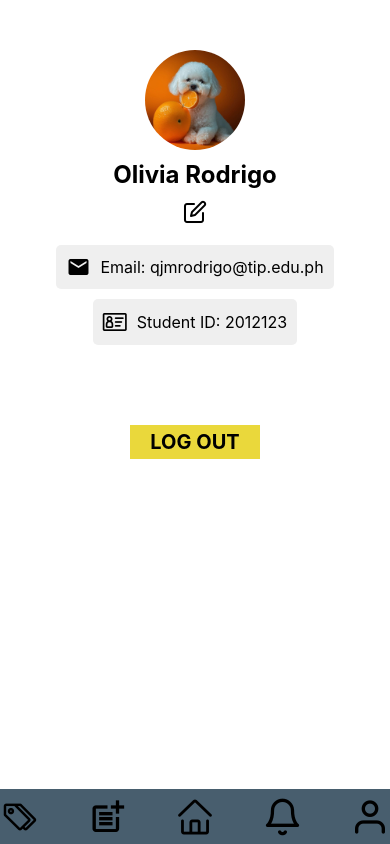
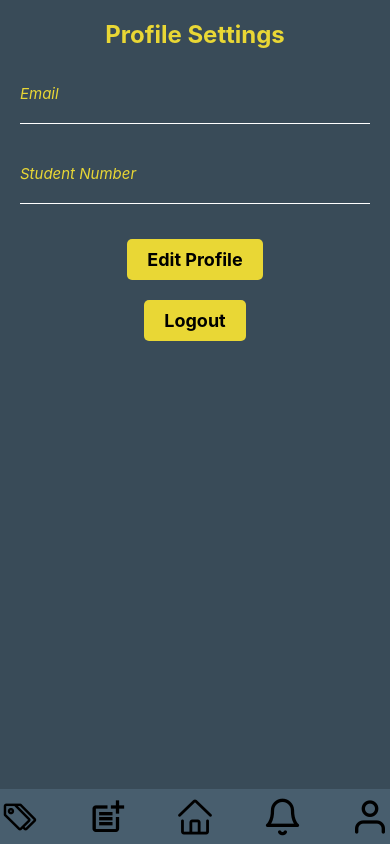
Before and after one commit to mfetalino-tip/updatedemtech, a React Native app in the folder project_eme/: screen /Tab5 in a window 390 px wide. Built offline with nearby package versions, Linux system fonts and the light colour scheme.

Commit message:
updated files

```diff
--- a/project_eme/App.js
+++ b/project_eme/App.js
@@ -18,7 +18,7 @@ export default function App() {
   return (
     <NavigationContainer>
       <Stack.Navigator screenOptions={{ headerShown: false }}>
-        <Stack.Screen name="Login" component={Tab2} />
+        <Stack.Screen name="Login" component={Login} />
         <Stack.Screen name="Signup" component={Signup} />
         <Stack.Screen name="NewAccount" component={NewAccount} />
         <Stack.Screen name="MainTab" component={MainTab} />
--- a/project_eme/components/Tab5.js
+++ b/project_eme/components/Tab5.js
@@ -1,96 +1,142 @@
-import React, { useState } from 'react';
-import { StyleSheet, View, Text, TouchableOpacity, Image, TextInput } from 'react-native';
-import { AntDesign } from '@expo/vector-icons';
-import { MaterialIcons } from '@expo/vector-icons';
-import { Feather } from '@expo/vector-icons';
+import React, { useState, useEffect } from 'react';
+import { View, Text, TextInput, TouchableOpacity, StyleSheet } from 'react-native';
+import { auth, userSignOut, updateUserProfile } from '../src/firebase';
+import { getDatabase, ref, get, set } from 'firebase/database';
+import { updateEmail, reauthenticateWithCredential, EmailAuthProvider } from 'firebase/auth';
+import { AntDesign, MaterialIcons, Feather } from '@expo/vector-icons';
 
-// Import the user picture
-import OliviaPicture from '../components/pictures/olivia.png';
+export default function ProfileSetting({ navigation }) {
+  const [email, setEmail] = useState('');
+  const [newEmail, setNewEmail] = useState('');
+  const [studentNumber, setStudentNumber] = useState('');
+  const [isEditing, setIsEditing] = useState(false);
+  const [currentPassword, setCurrentPassword] = useState('');
 
-export default function Tab5({ navigation }) {
-  const [isEditing, setIsEditing] = useState(false);
-  const [editedEmail, setEditedEmail] = useState('qjmrodrigo@tip.edu.ph');
-  const [editedStudentID, setEditedStudentID] = useState('2012123');
+  const db = getDatabase();
 
-  const handleEditProfile = () => {
-    setIsEditing(!isEditing);
+  useEffect(() => {
+    const fetchUserData = async () => {
+      try {
+        const user = auth.currentUser;
+
+        if (user) {
+          const userId = user.uid;
+          const userRef = ref(db, `users/${userId}`);
+          const snapshot = await get(userRef);
+
+          if (snapshot.exists()) {
+            const userData = snapshot.val();
+            setEmail(userData.email || '');
+            setStudentNumber(userData.studentNumber || '');
+          }
+        }
+      } catch (error) {
+        console.error('Error fetching user data:', error.message);
+      }
     };
 
-  const handleEnter = () => {
-    // Save the edited values here, and exit edit mode
+    fetchUserData();
+  }, []);
+
+  const handleEdit = () => {
+    setIsEditing(true);
+  };
+
+  const handleSave = async () => {
+    try {
+      const user = auth.currentUser;
+
+      // Prompt user to re-enter their password for reauthentication
+      const currentPassword = prompt('Please enter your password for verification:');
+
+      // Re-authenticate the user before making changes
+      const credential = EmailAuthProvider.credential(user.email, currentPassword);
+      await reauthenticateWithCredential(user, credential);
+
+      // Update Realtime Database
+      const userId = user.uid;
+      await set(ref(db, `users/${userId}`), {
+        email: newEmail || email,
+        studentNumber: studentNumber,
+      });
+
+      if (newEmail && newEmail !== email) {
+        // Update user's email in Authentication
+        await updateEmail(user, newEmail);
+      }
+
+      // Update Authentication profile
+      await updateUserProfile(user, { displayName: studentNumber });
+
       setIsEditing(false);
+      alert('Profile updated successfully!');
+    } catch (error) {
+      alert('Error updating profile: ' + error.message);
+      console.error('Error updating profile:', error.message);
+    }
+  };
+
+  const handleLogout = async () => {
+    try {
+      await userSignOut(auth);
+      navigation.navigate('Login');
+    } catch (error) {
+      console.error('Error logging out:', error.message);
+    }
   };
 
   return (
     <View style={styles.container}>
-      <View style={styles.scrollcontainer}>
-        {/* User Profile Section */}
-        <View style={styles.profileContainer}>
-          <Image
-            source={OliviaPicture}
-            style={styles.profileImage}
+      <Text style={styles.title}>Profile Settings</Text>
+      <View style={styles.inputborder}>
+        <TextInput
+          style={styles.inputtext}
+          placeholder="Email"
+          placeholderTextColor="#E9D735"
+          value={isEditing ? newEmail : email}
+          onChangeText={(text) => setNewEmail(text)} // <-- Set the new email when editing
+          editable={isEditing}
         />
-          <Text style={styles.profileName}>Olivia Rodrigo</Text>
-          <View style={styles.editButtonContainer}>
+      </View>
+      <View style={styles.inputborder}>
+        <TextInput
+          style={styles.inputtext}
+          placeholder="Student Number"
+          placeholderTextColor="#E9D735"
+          value={studentNumber}
+          onChangeText={(text) => setStudentNumber(text)}
+          editable={isEditing}
+        />
+      </View>
+      {isEditing && (
+        <View style={styles.inputborder}>
+          <TextInput
+            style={styles.inputtext}
+            placeholder="Current Password"
+            placeholderTextColor="#E9D735"
+            secureTextEntry={true}
+            value={currentPassword}
+            onChangeText={(text) => setCurrentPassword(text)}
+          />
+        </View>
+      )}
+      <View style={styles.buttonContainer}>
         {isEditing ? (
-              // "Back" button for canceling the edit operation
-              <TouchableOpacity onPress={handleEditProfile}>
-                <Text style={styles.backButton}>Back</Text>
+          <TouchableOpacity onPress={handleSave}>
+            <Text style={styles.buttontext}>Save</Text>
           </TouchableOpacity>
         ) : (
-              <TouchableOpacity onPress={handleEditProfile}>
-                <Feather name="edit" size={24} color="black" />
+          <TouchableOpacity onPress={handleEdit}>
+            <Text style={styles.buttontext}>Edit Profile</Text>
           </TouchableOpacity>
         )}
       </View>
-
-          {/* Email and Student ID Section with Icons */}
-          <View style={styles.userInfoContainer}>
-            {isEditing ? (
-              <>
-                <View style={styles.userInfoItem}>
-                  <MaterialIcons name="email" size={24} color="black" />
-                  <TextInput
-                    style={[styles.userInfoTextInput, styles.emailInput]}
-                    value={editedEmail}
-                    onChangeText={(text) => setEditedEmail(text)}
-                  />
-                </View>
-                <View style={styles.userInfoItem}>
-                  <AntDesign name="idcard" size={24} color="black" />
-                  <TextInput
-                    style={[styles.userInfoTextInput, styles.studentIDInput]}
-                    value={editedStudentID}
-                    onChangeText={(text) => setEditedStudentID(text)}
-                  />
-                </View>
-                <TouchableOpacity onPress={handleEnter} style={styles.enterButton}>
-                  <Text style={styles.enterButtonText}>Enter</Text>
-                </TouchableOpacity>
-              </>
-            ) : (
-              <>
-                <View style={[styles.userInfoItem, styles.emailSection]}>
-                  <MaterialIcons name="email" size={24} color="black" />
-                  <Text style={styles.userInfoText}>Email: {editedEmail}</Text>
-                </View>
-                <View style={[styles.userInfoItem, styles.studentIDSection]}>
-                  <AntDesign name="idcard" size={24} color="black" />
-                  <Text style={styles.userInfoText}>Student ID: {editedStudentID}</Text>
-                </View>
-              </>
-            )}
-          </View>
-        </View>
-
-        {/* Logout Button */}
-        <View style={styles.logoutcontainer}>
-          <TouchableOpacity onPress={() => navigation.navigate('Login')}>
-            <Text style={styles.logoutext}>LOG OUT</Text>
+      <View style={styles.buttonContainer}>
+        <TouchableOpacity onPress={handleLogout}>
+          <Text style={styles.buttontext}>Logout</Text>
         </TouchableOpacity>
       </View>
-      </View>
-
+      {/* Navigation Icons */}
       <View style={styles.rectangle}>
         <TouchableOpacity onPress={() => navigation.navigate('MainTab')}>
           <AntDesign name="tagso" size={40} color="black" />
@@ -104,9 +150,8 @@ export default function Tab5({ navigation }) {
         <TouchableOpacity onPress={() => navigation.navigate('Tab4')}>
           <Feather name="bell" size={40} color="black" />
         </TouchableOpacity>
-            <TouchableOpacity onPress={() => navigation.navigate('Tab5')}>
+        {/* The current screen is already 'Tab5', so no need to navigate */}
         <Feather name="user" size={40} color="black" />
-            </TouchableOpacity>
       </View>
     </View>
   );
@@ -115,26 +160,43 @@ export default function Tab5({ navigation }) {
 const styles = StyleSheet.create({
   container: {
     flex: 1,
-    backgroundColor: 'white',
+    backgroundColor: '#394B58',
+    alignItems: 'center',
+    padding: 20,
   },
-  scrollcontainer: {
-    flex: 1,
-    backgroundColor: 'white',
+  title: {
+    fontSize: 24,
+    color: '#E9D735',
+    fontWeight: 'bold',
+    marginBottom: 20,
   },
-  profileContainer: {
+  inputborder: {
+    borderBottomColor: 'white',
+    borderBottomWidth: 1,
+    width: '100%',
+    marginBottom: 25,
+  },
+  inputtext: {
+    fontSize: 15,
+    fontStyle: 'italic',
+    color: '#E9D735',
+    paddingBottom: 20,
+    paddingTop: 15,
+  },
+  buttonContainer: {
+    backgroundColor: '#E9D735',
+    paddingVertical: 10,
+    paddingHorizontal: 20,
     alignItems: 'center',
-    padding: 50,
+    borderRadius: 5,
+    marginVertical: 10,
   },
-  profileImage: {
-    width: 100,
-    height: 100,
-    borderRadius: 50,
+  buttontext: {
+    color: 'black',
+    fontSize: 18,
+    fontWeight: 'bold',
   },
-  profileName: {
-    fontSize: 24,
-    fontWeight: 'bold',
-    marginTop: 10,
-  },
+  // Styles for the navigation icons
   rectangle: {
     width: 'auto',
     height: 55,
@@ -142,78 +204,9 @@ const styles = StyleSheet.create({
     flexDirection: 'row',
     justifyContent: 'space-between',
     alignItems: 'center',
-  },
-  editButtonContainer: {
-    marginTop: 10,
-  },
-  logoutcontainer: {
-    backgroundColor: '#EAD83B',
-    padding: 5,
-    marginLeft: 130,
-    marginRight: 130,
-    marginTop: 20,
-  },
-  logoutext: {
-    fontWeight: 'bold',
-    fontSize: 20,
-    textAlign: 'center',
-  },
-  userInfoContainer: {
-    marginTop: 20,
-    alignItems: 'center',
-  },
-  userInfoItem: {
-    flexDirection: 'row',
-    alignItems: 'center',
-    marginBottom: 10,
-  },
-  userInfoText: {
-    fontSize: 16,
-    marginLeft: 10,
-  },
-  userInfoTextInput: {
-    fontSize: 16,
-    marginLeft: 10,
-    width: 200,
-    borderWidth: 1,
-    borderColor: '#ccc',
-    borderRadius: 5,
-    padding: 5,
-  },
-  enterButton: {
-    marginTop: 10,
-    backgroundColor: 'blue',
-    borderRadius: 5,
-    padding: 10,
-    width: 100,
-    alignItems: 'center',
-  },
-  enterButtonText: {
-    color: 'white',
-    fontWeight: 'bold',
-    fontSize: 16,
-  },
-  emailInput: {
-    backgroundColor: '#EFEFEF',
-  },
-  studentIDInput: {
-    backgroundColor: '#EFEFEF',
-  },
-  emailSection: {
-    backgroundColor: '#EFEFEF',
-    padding: 10,
-    borderRadius: 5,
-  },
-  studentIDSection: {
-    backgroundColor: '#EFEFEF',
-    padding: 10,
-    borderRadius: 5,
-  },
-  backButton: {
-    fontSize: 16,
-    color: 'blue',
-    fontWeight: 'bold',
-    marginTop: 10,
-    textAlign: 'center',
+    position: 'absolute',
+    bottom: 0,
+    left: 0,
+    right: 0,
   },
 });
--- a/project_eme/package.json
+++ b/project_eme/package.json
@@ -19,8 +19,9 @@
     "@react-navigation/native": "^6.1.9",
     "@react-navigation/stack": "^6.3.20",
     "expo": "~49.0.15",
+    "expo-image-picker": "~14.3.2",
     "expo-status-bar": "~1.6.0",
-    "firebase": "^10.5.2",
+    "firebase": "^10.6.0",
     "react": "^18.2.0",
     "react-dom": "18.2.0",
     "react-native": "^0.72.6",
```
Also changed, not shown: project_eme/components/SignUpScreen.js (+35 -4 lines), project_eme/src/firebase.js (+7 -1 lines), project_eme/components/MainTabTwo.js (line endings or trailing spaces), 1 other file (tests, documents, lock files or other folders). Lines whose indentation alone changed are shown as unchanged.
